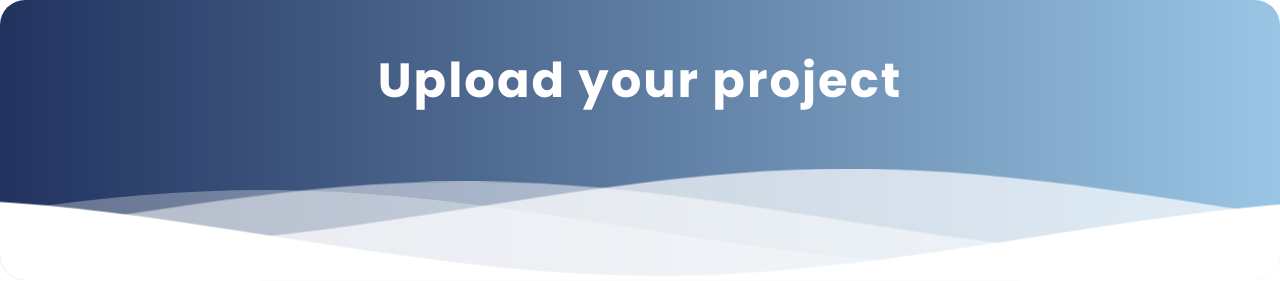
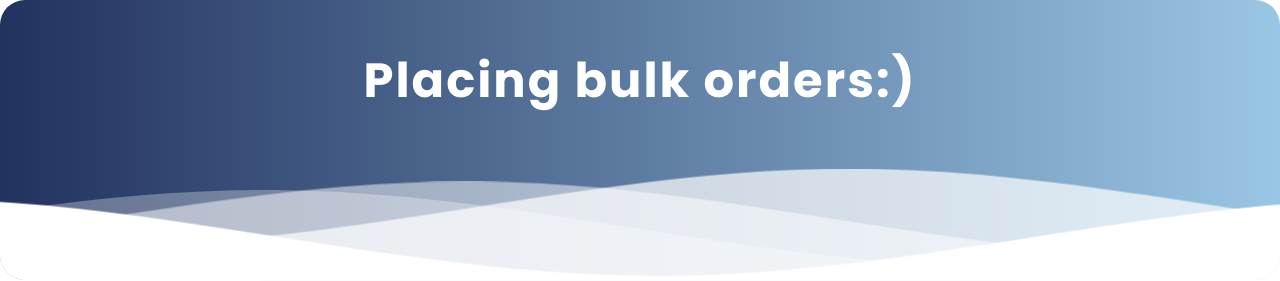
Before and after one commit to VedhaSankar/three-facto, a Flask app: template templates/form.html in a window 1280 px wide. Shown: the top 281 px of the page. Run offline with Flask 2, Linux system fonts and the light colour scheme; the template is opened without the code that fills it, so the values that code supplies are empty.

Commit message:
modified form page

```diff
--- a/templates/form.html
+++ b/templates/form.html
@@ -485,7 +485,7 @@
     <!-- WAVES -->
     <div class="header">
         <div class="inner-header flex">
-            <h1><b>Upload your project</b></h1>
+            <h1><b>Placing bulk orders:)</b></h1>
         </div>
 
         <!--Waves Container-->
```
